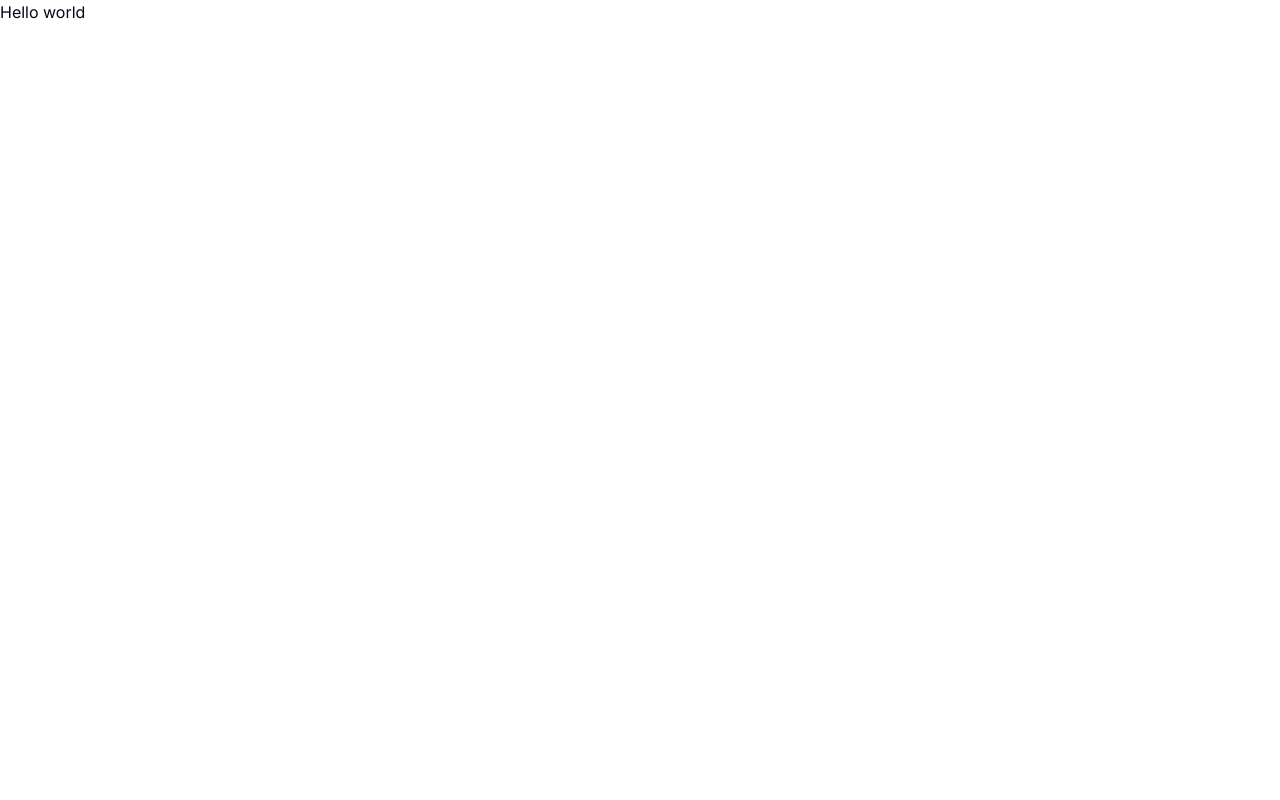
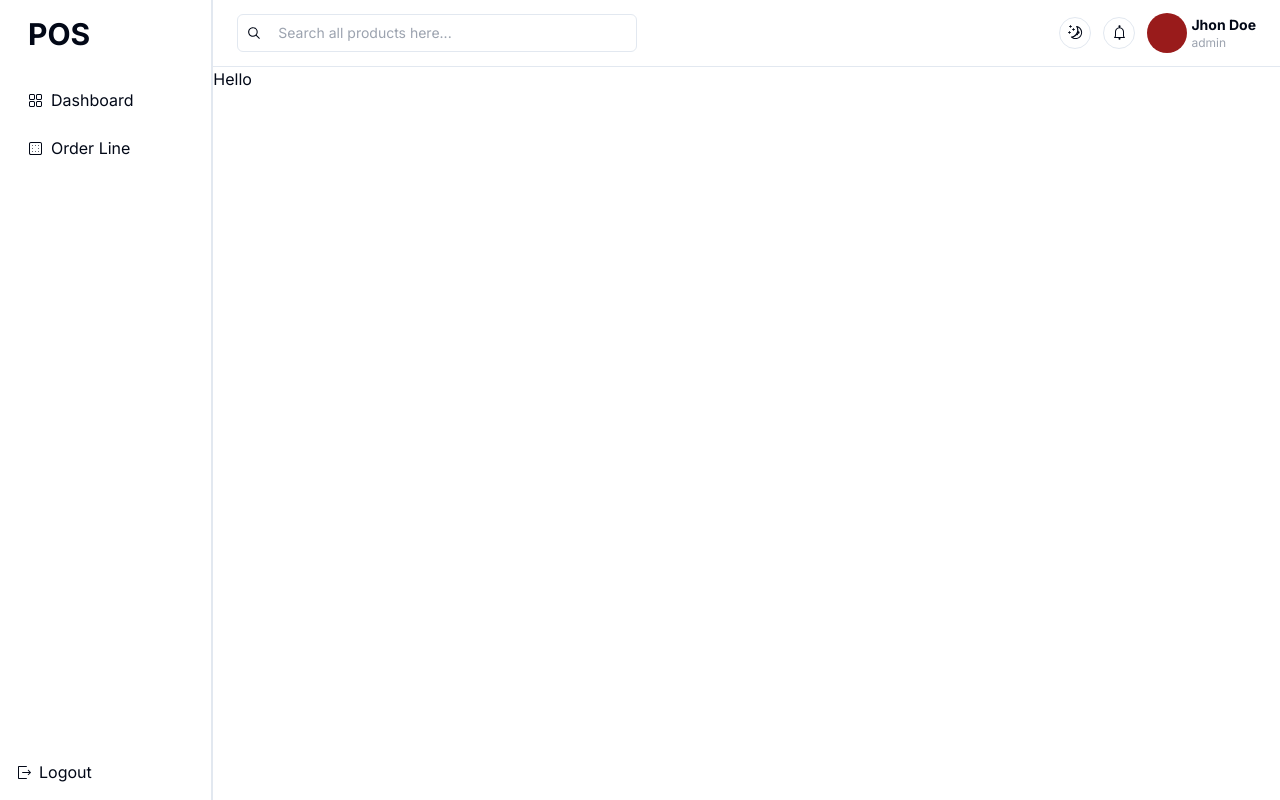
Before and after one commit to one-project-one-month/pos_frontend_next, a Next.js app: page / in a window 1280 px wide. Built offline with nearby package versions, Linux system fonts and the light colour scheme.

Commit message:
create layout

```diff
--- a/package.json
+++ b/package.json
@@ -20,6 +20,7 @@
         "class-variance-authority": "^0.7.0",
         "clsx": "^2.1.0",
         "next": "14.1.4",
+        "pnpm": "^8.15.6",
         "react": "^18",
         "react-dom": "^18",
         "tailwind-merge": "^2.2.2",
--- /dev/null
+++ b/src/app/dashboard/page.tsx
@@ -0,0 +1,5 @@
+import React from "react";
+
+export default function Dashboard() {
+    return <div className="h-screen w-full bg-green-200">Dashboard</div>;
+}
--- a/src/app/layout.tsx
+++ b/src/app/layout.tsx
@@ -1,6 +1,8 @@
 import type { Metadata } from "next";
 import { Inter } from "next/font/google";
 import "./globals.css";
+import Sidebar from "@/components/sidebar";
+import Navbar from "@/components/navbar";
 
 const inter = Inter({ subsets: ["latin"] });
 
@@ -16,7 +18,16 @@ export default function RootLayout({
 }>) {
     return (
         <html lang="en">
-            <body className={inter.className}>{children}</body>
+            <body
+                className={`${inter.className} grid h-screen grid-cols-12 grid-rows-12 overflow-hidden`}>
+                <div className="col-span-2 row-span-12">
+                    <Sidebar />
+                </div>
+                <div className="col-span-10 row-span-1 border-b">
+                    <Navbar />
+                </div>
+                <div className="col-span-10 row-span-11">{children}</div>
+            </body>
         </html>
     );
 }
--- /dev/null
+++ b/src/app/order-line/page.tsx
@@ -0,0 +1,5 @@
+import React from "react";
+
+export default function OrderLine() {
+    return <div className="h-screen w-full bg-pink-200">OrderLine</div>;
+}
--- a/src/app/page.tsx
+++ b/src/app/page.tsx
@@ -1,3 +1,7 @@
 export default async function Home() {
-    return <main>Hello world</main>;
+    return (
+        <main className="">
+            <div>Hello</div>
+        </main>
+    );
 }
--- a/src/app/test/page.tsx
+++ /dev/null
@@ -1,9 +0,0 @@
-import TestView from "@/containers/views/TestView";
-
-export default async function TestPage() {
-    return (
-        <main>
-            <TestView />
-        </main>
-    );
-}
--- /dev/null
+++ b/src/components/navbar.tsx
@@ -0,0 +1,32 @@
+import React from "react";
+import { MagnifyingGlassIcon, MoonIcon, BellIcon } from "@radix-ui/react-icons";
+
+export default function Navbar() {
+    return (
+        <div className="flex h-full items-center justify-between px-6">
+            <div className="flex w-[400px] items-center gap-4 rounded-md border p-2">
+                <MagnifyingGlassIcon className="h-4 w-4" />
+                <input
+                    type="text"
+                    placeholder="Search all products here..."
+                    className="border-none text-sm outline-none"
+                />
+            </div>
+            <div className="flex items-center gap-3">
+                <div className="border-0.5 grid h-8 w-8 place-items-center rounded-full border">
+                    <MoonIcon />
+                </div>
+                <div className="border-0.5 grid h-8 w-8 place-items-center rounded-full border">
+                    <BellIcon />
+                </div>
+                <div className="flex items-center gap-1">
+                    <div className="h-10 w-10 rounded-full bg-red-800"></div>
+                    <div>
+                        <h3 className="text-sm font-bold">Jhon Doe</h3>
+                        <p className="text-xs text-gray-400">admin</p>
+                    </div>
+                </div>
+            </div>
+        </div>
+    );
+}
--- /dev/null
+++ b/src/components/sidebar.tsx
@@ -0,0 +1,34 @@
+import React from "react";
+import Link from "next/link";
+import { DashboardIcon, PaddingIcon, ExitIcon } from "@radix-ui/react-icons";
+
+export default function Sidebar() {
+    return (
+        <div className="flex h-full flex-col justify-between border-r-2 p-4">
+            <ul>
+                <h3 className="mb-6 px-3 text-3xl font-bold">POS</h3>
+                <li>
+                    <Link
+                        href={"/dashboard"}
+                        className="flex items-center gap-2 rounded-md p-3 hover:bg-blue-100 focus:bg-blue-100">
+                        <DashboardIcon /> Dashboard
+                    </Link>
+                </li>
+                <li>
+                    <Link
+                        href={"/order-line"}
+                        className="flex items-center gap-2 rounded-md p-3 hover:bg-blue-100 focus:bg-blue-100">
+                        <PaddingIcon />
+                        Order Line
+                    </Link>
+                </li>
+            </ul>
+            <div className="flex align-bottom">
+                <Link href={"/"} className="flex items-center gap-2">
+                    <ExitIcon />
+                    Logout
+                </Link>
+            </div>
+        </div>
+    );
+}
```
Also changed, not shown: 2 other files (tests, documents, lock files or other folders).
